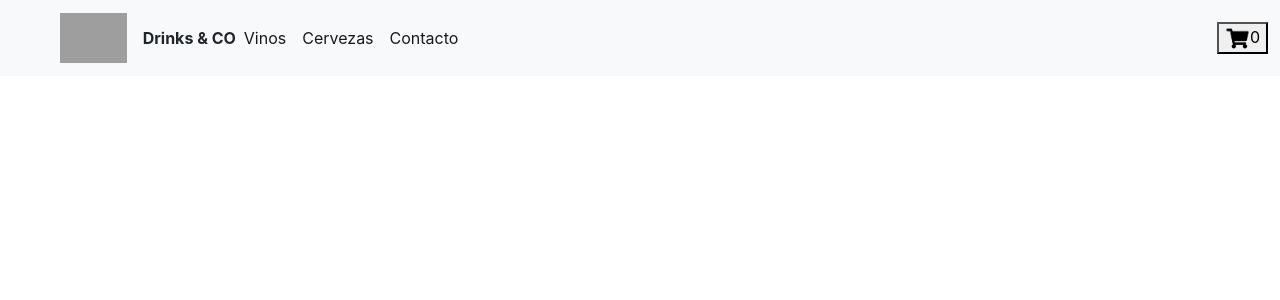
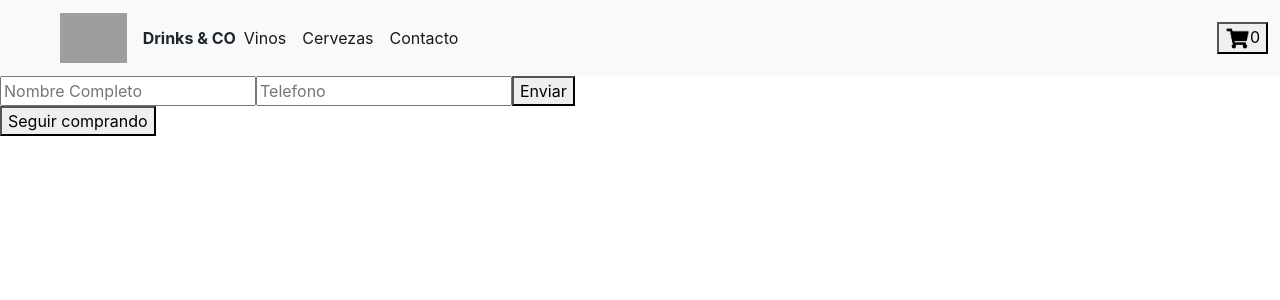
Before and after one commit to MartinHamann/ReactJS.Coder, a React (Create React App) app: page /checkout in a window 1280 px wide. Shown: the top 300 px of the page. Built offline with nearby package versions, Linux system fonts and the light colour scheme; grey boxes are pictures that could not be loaded.

Commit message:
Agregado de detalles de funcionamiento y checkout

```diff
--- a/src/App.js
+++ b/src/App.js
@@ -5,6 +5,7 @@ import {BrowserRouter, Routes, Route} from 'react-router-dom'
 import ItemDetailContainer from './components/ItemDetailContainer';
 import CartProvider from './context/CartContext';
 import Cart from './components/Cart';
+import Checkout from './components/Checkout';
 
 function App() {
 
@@ -18,11 +19,9 @@ function App() {
             <Route path='/categoria/:categoriaId' element={<ItemListContainer/>} />
             <Route path='/cart' element={<Cart/>} />
             <Route path='/item/:itemId' element={<ItemDetailContainer/>} />
+            <Route path='/checkout' element={<Checkout/>}/>
           </Routes>
         </CartProvider>
-        {/* <ItemListContainer items={productos} /> */}
-        {/* <ItemCount stock={10} inicial={1} onAdd={0}/> */}
-        {/* <ItemDetailContainer /> */}
       </BrowserRouter>
     </div>
   );
--- a/src/components/Cart.jsx
+++ b/src/components/Cart.jsx
@@ -5,7 +5,8 @@ import { Link } from 'react-router-dom'
 
 const Cart = () => {
 
-    const {cart, removeProduct} = useContext(CartContext);
+    const {cart, removeProduct, clearCart, totalPrice} = useContext(CartContext);
+    const total = totalPrice();
 
   if (cart.length === 0) {
     return (
@@ -35,6 +36,10 @@ const Cart = () => {
         </div>
     </div>
         ))}
+        <br/>
+        <button onClick={clearCart}>Delete all</button>
+        <h2>Total: ${total}</h2>
+        <Link to="/checkout"><button>Finalizar compra</button></Link>
     </div>
   )
 }
--- /dev/null
+++ b/src/components/Checkout.jsx
@@ -0,0 +1,29 @@
+import React, { useState } from 'react';
+import Form from './Form';
+import { Link } from 'react-router-dom';
+
+const Checkout = () => {
+    const [orderId, setOrderId] = useState('');
+
+    const handleId = (numeroDeOrden) => {
+        setOrderId(numeroDeOrden);
+    };
+
+    if (orderId) {
+        return (
+            <h1>
+                Gracias por tu compra, el número de seguimiento es:{' '}
+                {orderId}
+            </h1>
+        );
+    }
+
+    return (
+        <div>
+            <Form handleId={handleId} />
+            <Link to="/"><button>Seguir comprando</button></Link>
+        </div>
+    );
+};
+
+export default Checkout;
--- /dev/null
+++ b/src/components/Form.jsx
@@ -0,0 +1,52 @@
+import { addDoc, collection, getFirestore, serverTimestamp } from 'firebase/firestore';
+import React, { useContext, useState } from 'react';
+import { CartContext } from '../context/CartContext';
+
+const Form = ({ handleId }) => {
+    const db = getFirestore();
+    const [nombre, setNombre] = useState('');
+    const [telefono, setTelefono] = useState('');
+    const { totalPrice, cart } = useContext(CartContext);
+    const total = totalPrice();
+
+    const handleSubmit = (e) => {
+        e.preventDefault();
+        const orden = {
+            buyer: { nombre, telefono },
+            date: serverTimestamp(),
+            cart,
+            total,
+        };
+        const refOrden = collection(db, 'orders');
+        addDoc(refOrden, orden).then((res) => {
+            handleId(res.id);
+        });
+    };
+
+    const handleNombre = (e) => setNombre(e.target.value);
+
+    const handleTelefono = (e) => setTelefono(e.target.value);
+
+    return (
+        <form action="" onSubmit={handleSubmit}>
+            <input
+                type="text"
+                name="nombre"
+                placeholder="Nombre Completo"
+                value={nombre}
+                onChange={handleNombre}
+                required
+            />
+            <input
+                type="number"
+                name="telefono"
+                placeholder="Telefono"
+                value={telefono}
+                onChange={handleTelefono}
+            />
+            <button>Enviar</button>
+        </form>
+    );
+};
+
+export default Form;
--- a/src/components/Item.jsx
+++ b/src/components/Item.jsx
@@ -1,14 +1,8 @@
 import React from "react";
-import ItemCount from "./ItemCount";
 import { Link } from "react-router-dom";
-import { useState } from "react";
 
 const Item = ({nombre, imagen, precio, id}) => {
 
-  const [endPurchase, setEndPurchase] = useState(false);
-  const onAdd = (cantidad) => {
-    setEndPurchase(true);
-    }
 
     return (
         <div className="card">
@@ -19,9 +13,9 @@ const Item = ({nombre, imagen, precio, id}) => {
                 <h5 className="card-title text-center"><b>{nombre}</b></h5>
                 <p className="card-text text-center">${precio}</p>
             </div>
-        {endPurchase
-                  ? <Link to= '/cart'><input type="button" className="btn btn-success" value="Compraste!"></input> </Link>
-                  : <ItemCount stock={Item.stock} inicial={1} onAdd={onAdd} />}
+            <button className="btn btn-success">
+                <Link to={`/item/${id}`} className= "text-decoration-none text-reset">Ver detalles</Link>
+            </button>
         </div>
     )
 }
--- a/src/components/ItemListContainer/ItemListContainer.jsx
+++ b/src/components/ItemListContainer/ItemListContainer.jsx
@@ -1,7 +1,6 @@
 import React, {useEffect, useState} from "react";
 import { useParams } from "react-router-dom";
 import ItemList from "../ItemList";
-/* import { productos } from "../Productos"; */
 import { getFirestore, collection, getDocs, query, where } from 'firebase/firestore'
 
 const ItemListContainer = () => {
--- a/src/context/CartContext.jsx
+++ b/src/context/CartContext.jsx
@@ -15,7 +15,7 @@ export const CartProvider = ({children}) => {
     const removeProduct = (id) => setCart(cart.filter(productos => productos.id !== id));
 
     const totalPrice = () => {
-		return cart.reduce((prev, act) => prev + act.cantidad * act.price, 0);
+		return cart.reduce((prev, act) => prev + act.cantidad * act.precio, 0);
 	};
 
     const totalProducts = () =>
```
